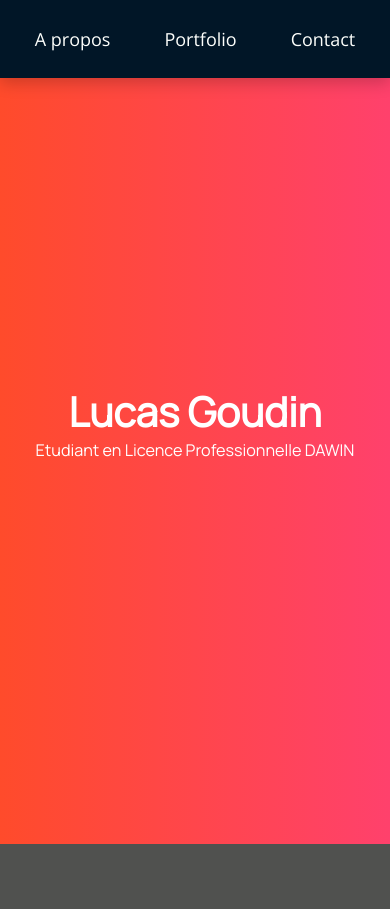
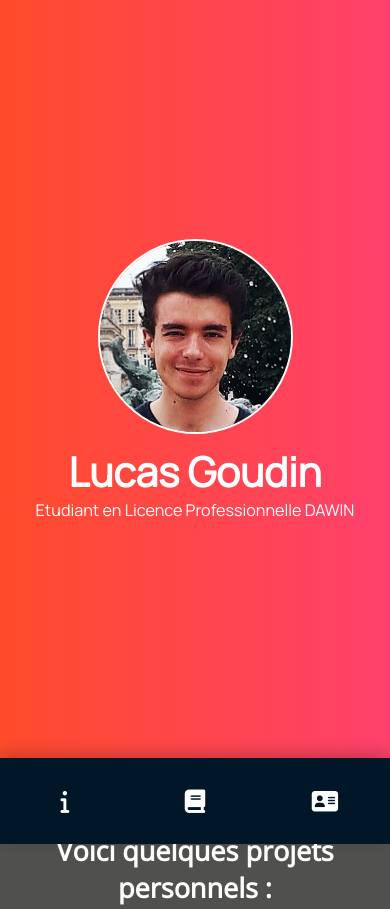
Before and after one commit to Rukkaitto/portfoliopage, a plain HTML site: page index.html in a window 390 px wide. Shown: the top 909 px of the page. Drawn offline with nearby package versions, Linux system fonts and the light colour scheme.

Commit message:
Added portrait and bottom bar

```diff
--- a/index.html
+++ b/index.html
@@ -7,7 +7,7 @@
       <meta charset="UTF-8">
       <meta name="viewport" content="width=device-width, initial-scale=1.0">
       <title>
-         Portfolio Page
+         Lucas Goudin
       </title>
    </head>
 
@@ -19,22 +19,39 @@
             </li>
             <li id="nav-item">
                <a href="#welcome-section">
+                  <p class="tab-title">
                      A propos
+                  </p>
+                  <span class="tab-logo">
+                     <i class="fas fa-info"></i>
+                  </span>
                </a>
             </li>
             <li id="nav-item">
                <a href="#projects">
+                  <p class="tab-title">
                      Portfolio
+                  </p>
+                  <span class="tab-logo">
+                     <i class="fas fa-book"></i>
+                  </span>
                </a>
             </li>
             <li id="nav-item">
                <a href="#contact-section">
+                  <p class="tab-title">
                      Contact
+                  </p>
+                  <span class="tab-logo">
+                     <i class="fas fa-address-card"></i>
+                  </span>
                </a>
             </li>
          </ul>
       </nav>
+      <main>
          <section id="welcome-section">
+            <img id="portrait" src="lucas.jpg">
             <h1>
                Lucas Goudin
             </h1>
@@ -81,5 +98,6 @@
 
             </div>
          </section>
+      </main>
    </body>
 </html>
--- a/style.css
+++ b/style.css
@@ -11,6 +11,10 @@
    margin: 0;
    padding: 0;
    box-sizing: border-box;
+}
+
+html {
+   scroll-behavior: smooth;
 }
 
 body {
@@ -74,6 +78,14 @@ body {
    width: 100%;
    height: 100vh;
    text-align: center;
+}
+
+#portrait {
+   border-radius: 50%;
+   border-style: solid;
+   border-width: 2px;
+   width: 15vw;
+   margin-bottom: 10px;
 }
 
 #contact-section {
@@ -156,22 +168,39 @@ a.anchor {
    color: var(--text-color);
    margin: 1rem;
    transition: transform .2s;
+   z-index: 1;
 }
 
 #links a:hover {
    transform: scale(1.1);
 }
 
+.tab-logo {
+   display: none;
+}
+
 @media screen and (max-width: 600px) {
    #navbar {
       justify-content: center;
+      font-size: 1.3rem;
+      top: auto;
+      bottom: 0;
+      box-shadow: 0 -5px 15px rgba(0, 0, 0, 0.2);
+   }
+   #nav-item {
+      text-align: center;
+      width: 100%;
    }
    #nav-items {
       margin: 0;
-      width: auto;
+      width: 100%;
+      justify-content: space-around;
    }
    #projects {
       grid-template-columns: 1fr;
+   }
+   #welcome-section {
+      height: calc(100vh - 10vh);
    }
    #welcome-section p {
       font-size: 0.9rem;
@@ -184,6 +213,7 @@ a.anchor {
    }
    #links {
       flex-direction: column;
+      font-size: 1.2rem;
    }
    #links a {
       margin: 0.3rem 0;
@@ -195,9 +225,18 @@ a.anchor {
       margin-bottom: 1rem;
    }
    #nav-item:first-child {
-      visibility: hidden;
-      width: 0;
-      height: 0;
-      margin: 0;
+      display: none;
+   }
+   .tab-logo {
+      display: unset;
+   }
+   .tab-title {
+      display: none;
+   }
+   a.anchor {
+      top: -70px;
+   }
+   #portrait {
+      width: 50vw
    }
 }
```
Also changed, not shown: lucas.jpg (added). Lines whose indentation alone changed are shown as unchanged.
